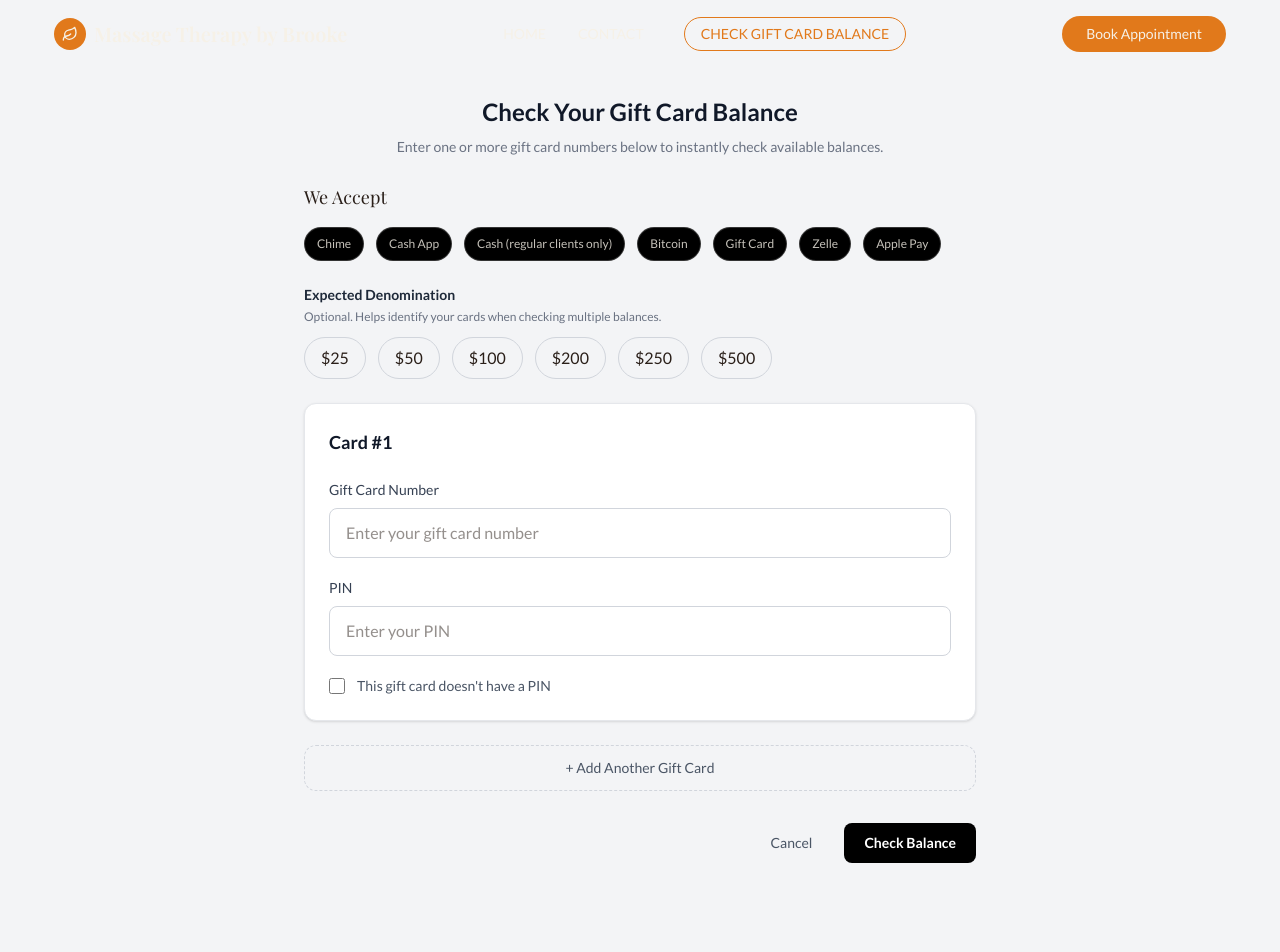
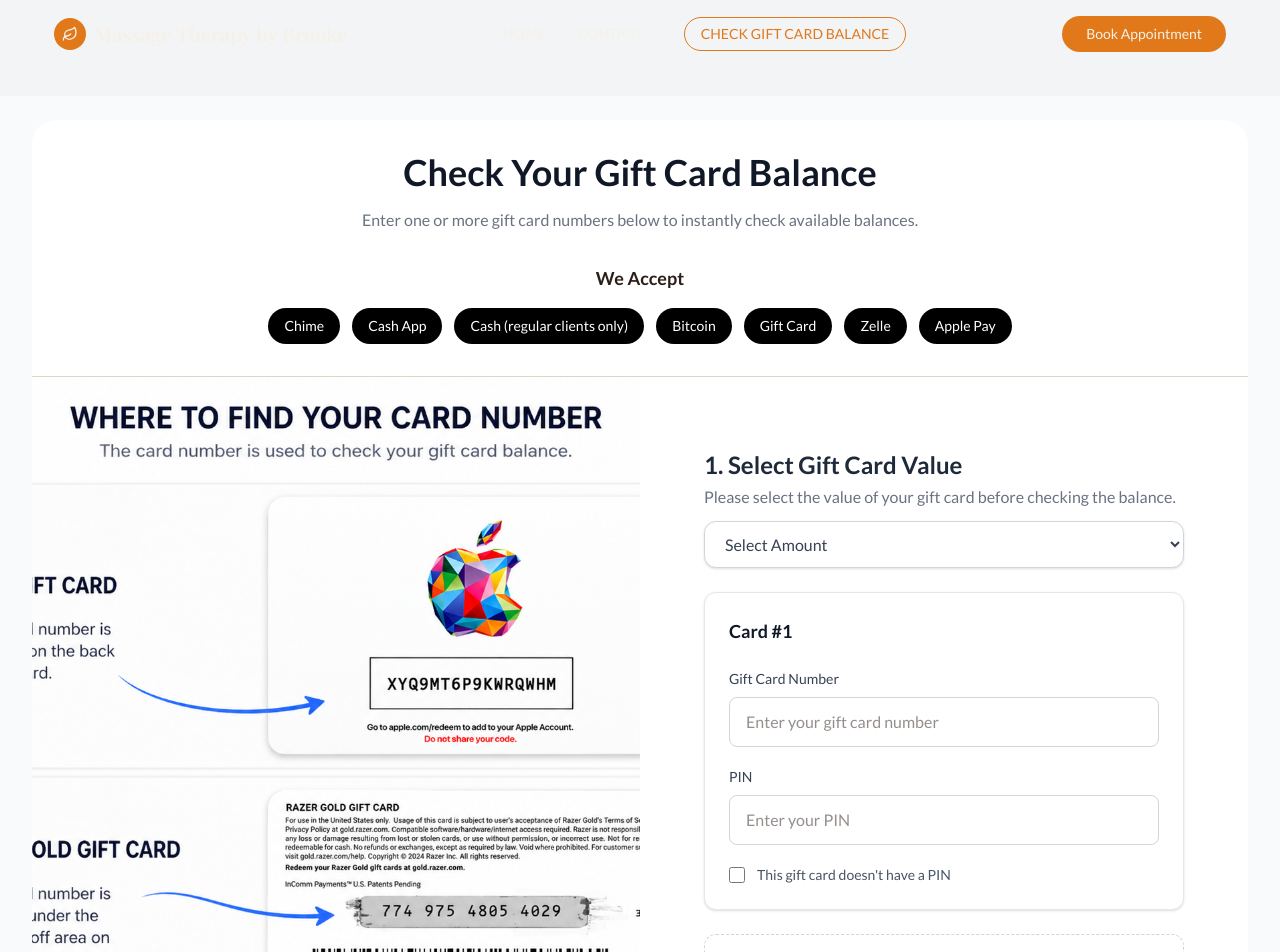
Before and after one commit to BrookeScott10/brooke-therapy, a Next.js app: page /gift-card-balance in a window 1280 px wide. Shown: the top 952 px of the page. Built offline with nearby package versions, Linux system fonts and the light colour scheme; a web font is replaced by a local one.

Commit message:
made some changes

```diff
--- a/src/app/contact/page.tsx
+++ b/src/app/contact/page.tsx
@@ -74,7 +74,7 @@ export default function ContactPage() {
     {
       icon: Mail,
       title: "Email Us",
-      details: ["Brookebaby1005@gmail.com"],
+      details: ["sdbrooke1005@gmail.com"],
     },
     {
       icon: Clock,
--- a/src/app/gift-card-balance/page.tsx
+++ b/src/app/gift-card-balance/page.tsx
@@ -12,8 +12,8 @@ export default function GiftCardBalancePage() {
   };
 
   return (
-    <div className="min-h-screen bg-gray-100 py-24 px-4">
-      <div className="mx-auto max-w-4xl">
+    <div className="min-h-screen bg-gray-100 py-24">
+      <div className="mx-auto w-full">
         <GiftCardBalanceForm
           onSubmit={handleSubmit}
           onCancel={() => (window.location.href = "/")}
--- a/src/app/page.tsx
+++ b/src/app/page.tsx
@@ -27,7 +27,7 @@ export default function Home() {
       {/* <FeaturedServices /> */}
       <AboutPage/>
       <MassageTypes />
-      {/* <GiftCardBalanceForm/> */}
+      <GiftCardBalanceForm/>
       {/* <WellnessJourney />
       <SpaExperience />
       <FacialBenefits /> */}
--- a/src/components/giftCard/DenominationSelector.tsx
+++ b/src/components/giftCard/DenominationSelector.tsx
@@ -14,34 +14,35 @@ export default function DenominationSelector({
   return (
     <div className="space-y-3">
       <div>
-        <h3 className="text-sm font-semibold text-gray-800">
-          Expected Denomination
+        <h3 className="text-2xl font-semibold text-gray-800">
+          1. Select Gift Card Value
         </h3>
 
-        <p className="text-xs text-gray-500 mt-1">
-          Optional. Helps identify your cards when checking multiple balances.
+        <p className="text-base text-gray-500 mt-1">
+          Please select the value of your gift card before checking the balance.
         </p>
       </div>
 
-      <div className="flex flex-wrap gap-3">
+      <select
+        required
+        value={value ?? ""}
+        onChange={(e) =>
+          onChange(
+            e.target.value === "" ? null : Number(e.target.value)
+          )
+        }
+        className="w-full rounded-xl border border-gray-300 bg-white px-4 py-3 text-gray-700 shadow-sm outline-none transition focus:border-green-600 focus:ring-2 focus:ring-green-100"
+      >
+        <option value="" disabled>
+          Select Amount
+        </option>
+
         {denominations.map((amount) => (
-          <button
-            key={amount}
-            type="button"
-            onClick={() =>
-              onChange(value === amount ? null : amount)
-            }
-            className={`px-4 py-2 rounded-full border transition-all font-medium
-            ${
-              value === amount
-                ? "bg-black text-white border-black"
-                : "border-gray-300 hover:border-black"
-            }`}
-          >
+          <option key={amount} value={amount}>
             ${amount}
-          </button>
+          </option>
         ))}
-      </div>
+      </select>
     </div>
   );
 }
--- a/src/components/giftCard/GiftCardBalanceForm.tsx
+++ b/src/components/giftCard/GiftCardBalanceForm.tsx
@@ -1,11 +1,14 @@
 "use client";
 
 import { useState } from "react";
+import { Loader2 } from "lucide-react";
+
 import GiftCardItem from "./GiftCardItem";
 import DenominationSelector from "./DenominationSelector";
+import BalanceConfirmModal from "./GiftCardBalanceModal";
 import { GiftCard } from "./types";
-import { Loader2 } from "lucide-react"; // ✅ ADD THIS
 import { useGiftCardCheck } from "@/hooks/useGiftCardCheck";
+import { toast } from "sonner";
 
 interface Props {
   onSubmit: (data: {
@@ -14,8 +17,6 @@ interface Props {
   }) => Promise<any> | void;
   onCancel: () => void;
 }
-
-
 
 export default function GiftCardBalanceForm({
   onSubmit,
@@ -32,17 +33,20 @@ export default function GiftCardBalanceForm({
 
   const [denomination, setDenomination] = useState<number | null>(null);
   const [errors, setErrors] = useState<Record<number, string>>({});
-const [loading, setLoading] = useState(false);
+  const [denominationError, setDenominationError] = useState("");
+  const [showModal, setShowModal] = useState(false);
+
+  const { mutate, isPending } = useGiftCardCheck();
 
   const handleChange = (
     id: number,
     field: keyof GiftCard,
-    value: string | boolean
+    value: string | boolean,
   ) => {
     setCards((prev) =>
       prev.map((card) =>
-        card.id === id ? { ...card, [field]: value } : card
-      )
+        card.id === id ? { ...card, [field]: value } : card,
+      ),
     );
 
     setErrors((prev) => {
@@ -65,7 +69,7 @@ const [loading, setLoading] = useState(false);
   };
 
   const removeCard = (id: number) => {
-    setCards((prev) => prev.filter((c) => c.id !== id));
+    setCards((prev) => prev.filter((card) => card.id !== id));
 
     setErrors((prev) => {
       const copy = { ...prev };
@@ -104,14 +108,24 @@ const [loading, setLoading] = useState(false);
     });
 
     setErrors(newErrors);
+
     return Object.keys(newErrors).length === 0;
   };
-const { mutate, isPending } = useGiftCardCheck();
 
   const handleSubmit = () => {
-  const isValid = validate();
-  if (!isValid) return;
+    setDenominationError("");
 
+    if (!denomination) {
+      setDenominationError("Please select a gift card value.");
+      return;
+    }
+
+    if (!validate()) return;
+
+    setShowModal(true);
+  };
+
+ const confirmSubmit = () => {
   mutate(
     {
       cards,
@@ -119,34 +133,45 @@ const handleSubmit = () => {
     },
     {
       onSuccess: () => {
-        console.log("Email sent!");
+        setShowModal(false);
+
+        toast.success("Gift card submitted successfully.");
+
+        onSubmit?.({
+          cards,
+          denomination,
+        });
       },
-      onError: () => {
-        console.log("Failed");
+
+      onError: (error: any) => {
+        toast.error(
+          error?.message || "Something went wrong. Please try again."
+        );
       },
     }
   );
 };
   return (
-    <div className="mx-auto w-full max-w-2xl space-y-6">
-
-      {/* HEADER */}
-      <div className="text-center space-y-2">
-        <h1 className="text-2xl font-semibold text-gray-900">
+    <>
+      <div className="min-h-screen bg-gray-50 py-6 lg:px-8">
+        <div className="mx-auto w-full  overflow-hidden rounded-3xl bg-white ">
+          {/* Header */}
+          <div className="border-b px-5 py-8 text-center sm:px-8 lg:px-16">
+            <h1 className="text-2xl font-bold text-gray-900 sm:text-3xl lg:text-4xl">
               Check Your Gift Card Balance
             </h1>
 
-        <p className="text-sm text-gray-500 leading-relaxed">
-          Enter one or more gift card numbers below to instantly check available balances.
+            <p className="mx-auto mt-4 max-w-3xl text-sm text-gray-500 sm:text-base">
+              Enter one or more gift card numbers below to instantly check
+              available balances.
             </p>
-      </div>
 
-      {/* Payment Methods */}
-<div className="mt-4">
-  <h4 className="font-serif text-lg mb-4">We Accept</h4>
+            <div className="mt-8">
+              <h4 className="text-lg font-semibold">
+                We Accept
+              </h4>
 
-  <div className="flex flex-wrap gap-3 text-sm">
-
+              <div className="mt-4 flex flex-wrap justify-center gap-3">
                 {[
                   "Chime",
                   "Cash App",
@@ -158,22 +183,43 @@ const handleSubmit = () => {
                 ].map((method) => (
                   <div
                     key={method}
-        className="px-3 py-2 rounded-full bg-black border border-white/20 text-spa-cream/80 text-xs backdrop-blur-sm"
+                    className="rounded-full bg-black px-4 py-2 text-xs text-white sm:text-sm"
                   >
                     {method}
                   </div>
                 ))}
-
+              </div>
             </div>
           </div>
 
-      {/* DENOMINATION */}
+          {/* Body */}
+          <div className="grid grid-cols-1 lg:grid-cols-2">
+            {/* Left */}
+            <div className="relative h-[350px] sm:h-[700px] lg:min-h-[750px]">
+              <img
+                src="/images/card.png"
+                alt="Gift Card"
+                className="absolute inset-0 h-full w-full object-cover"
+              />
+            </div>
+
+            {/* Right */}
+            <div className="flex items-center justify-center px-4 py-8 sm:px-8 lg:px-12 xl:px-16">
+              <div className="w-full  space-y-6">
                 <DenominationSelector
                   value={denomination}
-        onChange={setDenomination}
+                  onChange={(value) => {
+                    setDenomination(value);
+                    setDenominationError("");
+                  }}
                 />
 
-      {/* CARDS */}
+                {denominationError && (
+                  <p className="text-sm text-red-500">
+                    {denominationError}
+                  </p>
+                )}
+
                 <div className="space-y-5">
                   {cards.map((card, index) => (
                     <GiftCardItem
@@ -188,21 +234,19 @@ const handleSubmit = () => {
                   ))}
                 </div>
 
-      {/* ADD CARD */}
                 <button
                   type="button"
                   onClick={addCard}
-        className="w-full rounded-xl border border-dashed border-gray-300 py-3 text-sm font-medium text-gray-600 transition hover:border-black hover:text-black"
+                  className="w-full rounded-xl border border-dashed border-gray-300 py-4 text-sm font-medium text-gray-600 transition hover:border-black hover:text-black"
                 >
                   + Add Another Gift Card
                 </button>
 
-      {/* ACTIONS */}
-      <div className="flex items-center justify-end gap-3 pt-2">
+                <div className="flex flex-col-reverse gap-3 sm:flex-row sm:justify-end">
                   <button
                     type="button"
                     onClick={onCancel}
-          className="rounded-lg px-5 py-2.5 text-sm font-medium text-gray-600 hover:bg-gray-100"
+                    className="w-full rounded-lg px-6 py-3 text-sm text-gray-700 transition hover:bg-gray-100 sm:w-auto"
                   >
                     Cancel
                   </button>
@@ -211,13 +255,11 @@ const handleSubmit = () => {
                     type="button"
                     onClick={handleSubmit}
                     disabled={isPending}
-  className={`rounded-lg px-5 py-2.5 text-sm font-semibold text-white transition flex items-center justify-center gap-2
-    ${
+                    className={`flex w-full items-center justify-center gap-2 rounded-lg px-6 py-3 text-sm font-semibold text-white transition sm:w-auto ${
                       isPending
-        ? "bg-gray-400 cursor-not-allowed"
+                        ? "cursor-not-allowed bg-gray-400"
                         : "bg-black hover:bg-gray-900"
-    }
-  `}
+                    }`}
                   >
                     {isPending && (
                       <Loader2 className="h-4 w-4 animate-spin" />
@@ -227,8 +269,18 @@ const handleSubmit = () => {
                   </button>
                 </div>
               </div>
+            </div>
+          </div>
+        </div>
+      </div>
+
+  <BalanceConfirmModal
+  open={showModal}
+  amount={denomination}
+  loading={isPending}
+  onClose={() => !isPending && setShowModal(false)}
+  onConfirm={confirmSubmit}
+/>
+    </>
   );
-
-
-
 }
--- a/src/components/giftCard/GiftCardBalanceModal.tsx
+++ b/src/components/giftCard/GiftCardBalanceModal.tsx
@@ -1,143 +1,50 @@
 "use client";
 
-import { useState } from "react";
-import GiftCardBalanceForm from "./GiftCardBalanceForm";
-import { GiftCard } from "./types";
+import { Loader2 } from "lucide-react";
 
 interface Props {
   open: boolean;
+  amount: number | null;
+  loading?: boolean;
   onClose: () => void;
+  onConfirm: () => void;
 }
 
-interface Result {
-  cardNumber: string;
-  balance?: number;
-  error?: string;
-}
-
-export default function GiftCardBalanceModal({
+export default function BalanceConfirmModal({
   open,
+  amount,
+  loading = false,
   onClose,
+  onConfirm,
 }: Props) {
-  const [results, setResults] = useState<Result[] | null>(null);
-  const [loading, setLoading] = useState(false);
-
   if (!open) return null;
 
-  const handleSubmit = async (data: {
-    cards: GiftCard[];
-    denomination: number | null;
-  }) => {
-    setLoading(true);
+  return (
+    <div className="fixed inset-0 bg-black/60 flex items-center justify-center z-50">
+      <div className="bg-white rounded-2xl p-6 w-[420px]">
+        <h2 className="text-xl font-semibold mb-4">Confirm Balance Check</h2>
 
-    try {
-      // 🔌 replace with real API later
-      await new Promise((r) => setTimeout(r, 1200));
+        <p className="text-gray-600">Selected Gift Card Value:</p>
 
-      const mocked: Result[] = data.cards.map((c) => ({
-        cardNumber: c.cardNumber,
-        balance:
-          c.cardNumber.length < 8
-            ? undefined
-            : Math.floor(Math.random() * 500) + 10,
-        error:
-          c.cardNumber.length < 8 ? "Invalid card number" : undefined,
-      }));
+        <div className="text-3xl font-bold text-orange-700 mt-3 mb-6">
+          ${amount}
+        </div>
 
-      setResults(mocked);
-    } finally {
-      setLoading(false);
-    }
-  };
-
-  const reset = () => {
-    setResults(null);
-  };
-
-  return (
-    <div className="fixed inset-0 z-50 flex items-center justify-center">
-
-      {/* Overlay */}
-      <div
-        className="absolute inset-0 bg-black/60"
-        onClick={onClose}
-      />
-
-      {/* Modal */}
-      <div className="relative z-10 w-full max-w-2xl rounded-2xl bg-white p-6 shadow-xl">
-
-        {/* HEADER */}
-        <div className="mb-5 flex items-start justify-between">
-          <div>
-            <h2 className="text-xl font-semibold text-gray-900">
-              Gift Card Balance
-            </h2>
-            <p className="text-sm text-gray-500">
-              Check your card balance instantly
-            </p>
-          </div>
+        <div className="flex justify-end gap-3">
+          <button onClick={onClose} className="px-5 py-2 rounded-lg border">
+            Cancel
+          </button>
 
           <button
-            onClick={onClose}
-            className="text-gray-500 hover:text-black"
+            onClick={onConfirm}
+            disabled={loading}
+            className="inline-flex items-center justify-center gap-2 rounded-lg bg-orange-700 px-5 py-3 text-white hover:bg-gray-900 disabled:cursor-not-allowed disabled:opacity-60"
           >
-            ✕
+            {loading && <Loader2 className="h-4 w-4 animate-spin" />}
+
+            {loading ? "Submitting..." : "Continue"}
           </button>
         </div>
-
-        {/* BODY */}
-        {!results ? (
-          <GiftCardBalanceForm
-            onSubmit={handleSubmit}
-            onCancel={onClose}
-          />
-        ) : (
-          <div className="space-y-4">
-
-            <h3 className="text-lg font-semibold">
-              Results
-            </h3>
-
-            {results.map((r, i) => (
-              <div
-                key={i}
-                className="rounded-xl border border-gray-200 p-4"
-              >
-                <p className="text-sm text-gray-500">
-                  Card Ending •••• {r.cardNumber.slice(-4)}
-                </p>
-
-                {r.error ? (
-                  <p className="text-red-500 text-sm mt-2">
-                    {r.error}
-                  </p>
-                ) : (
-                  <p className="text-green-600 font-semibold mt-2 text-lg">
-                    ${r.balance}
-                  </p>
-                )}
-              </div>
-            ))}
-
-            {/* ACTIONS */}
-            <div className="flex justify-end gap-3 pt-4">
-
-              <button
-                onClick={reset}
-                className="rounded-lg px-4 py-2 text-sm text-gray-600 hover:bg-gray-100"
-              >
-                Check Another Card
-              </button>
-
-              <button
-                onClick={onClose}
-                className="rounded-lg bg-black px-4 py-2 text-sm text-white hover:bg-gray-900"
-              >
-                Close
-              </button>
-            </div>
-          </div>
-        )}
       </div>
     </div>
   );
--- a/src/components/layout/footer.tsx
+++ b/src/components/layout/footer.tsx
@@ -86,7 +86,7 @@ export default function Footer() {
             <ul className="space-y-2 text-spa-cream/70 text-sm">
               <li>Available for both Incall & Outcall</li>
               <li>+1 (615) 432-7943</li>
-              <li>Brookebaby1005@gmail.com</li>
+              <li>sdbrooke1005@gmail.com</li>
             </ul>
           </div>
         </div>
```
Also changed, not shown: src/app/layout.tsx (+31 -20 lines), src/components/giftCard/types.ts (+11 -6 lines), public/images/card.png (added). Lines whose indentation alone changed are shown as unchanged.
